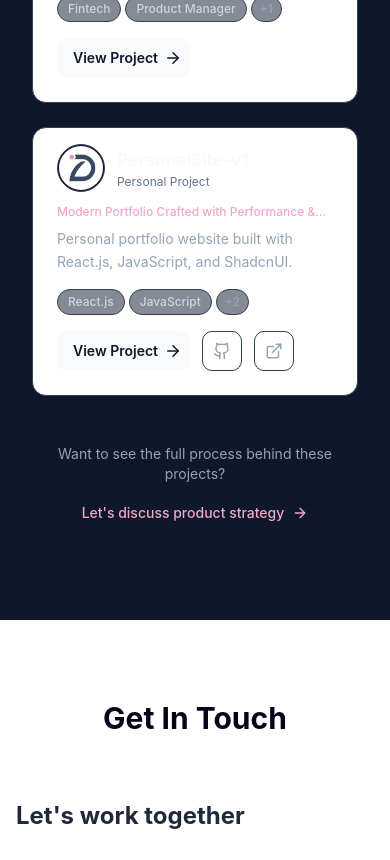
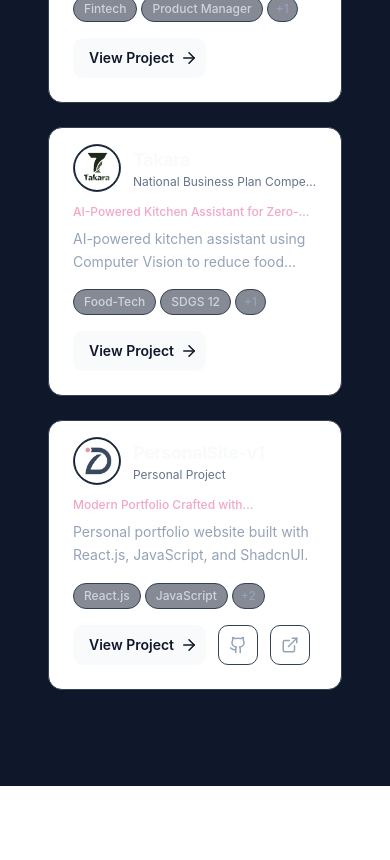
Before and after one commit to dvsalmah/PersonalSite-v1, a React (Vite) app: page / in a window 390 px wide. Shown: the part 5740-6600 px from the top of the page. Built offline with nearby package versions, Linux system fonts and the light colour scheme.

Commit message:
feat: add new project to projects section

```diff
--- a/src/page/Projects-section.jsx
+++ b/src/page/Projects-section.jsx
@@ -2,7 +2,7 @@ import React from 'react';
 import { Link } from 'react-router-dom';
 import { Card, CardContent } from '../components/ui/card';
 import { Badge } from '../components/ui/badge';
-import { Award, Target, ArrowRight, Github, ExternalLink } from 'lucide-react';
+import { ArrowRight, Github, ExternalLink } from 'lucide-react';
 
 const Projects = () => {
   const projects = [
@@ -12,7 +12,7 @@ const Projects = () => {
       tagline: "Smart Steps Towards Your Dream Career",
       description: "Comprehensive career development platform integrating job search, mentoring, and skill certification.",
       tags: ["Career-Tech", "Marketing Lead", "GTM Strategy", "3-Person Team"],
-      context: "Competition Project",
+      context: "National Business Plan Competition",
       logo: "/assets/urjobs-icon.webp"
     },
     {
@@ -21,7 +21,7 @@ const Projects = () => {
       tagline: "When 'Nothing to Wear' Meets 'What to Wear Next'",
       description: "Hybrid fashion assistant combining AI-powered recommendations with professional stylist consultations.",
       tags: ["Fashion-Tech", "Strategy Lead", "Product Vision", "3-Person Team"],
-      context: "Competition Project",
+      context: "National Business Plan Competition",
       logo: "/assets/styleme-icon.webp"
     },
     {
@@ -32,6 +32,15 @@ const Projects = () => {
       tags: ["Fintech", "Product Manager", "Agile/Scrum", "3-Person Team"],
       context: "Collaboration Project",
       logo: "/assets/saveup-icon.webp"
+    },
+    {
+      id: "takara",
+      title: "Takara",
+      tagline: "AI-Powered Kitchen Assistant for Zero-Waste Living",
+      description: "AI-powered kitchen assistant using Computer Vision to reduce food waste by 30%.",
+      tags: ["Food-Tech", "SDGS 12", "AI/Computer Vision", "3-Person Team"],
+      context: "National Business Plan Competition",
+      logo: "/assets/takara-icon.webp"
     },
     {
       id: "personalsite-v1",
@@ -46,10 +55,11 @@ const Projects = () => {
     }
   ];
 
+  const totalProjects = projects.length;
+
   return (
-    <section id="projects" className="relative py-24 bg-[#0F172A] text-slate-100 px-8 md:px-16 lg:px-24">
-      <div className="max-w-4xl lg:max-w-5xl mx-auto">
-        {/* Section Header */}
+    <section id="projects" className="py-24 bg-[#0F172A] text-slate-100 px-8 md:px-16 lg:px-24">
+      <div className="max-w-3xl md:max-w-4xl lg:max-w-5xl mx-auto px-4 md:px-0">
         <div className="text-center mb-12">
           <h2 className="text-3xl md:text-4xl font-bold text-[#F8FAFC] mb-4">
             Featured Projects
@@ -59,16 +69,31 @@ const Projects = () => {
           </p>
         </div>
 
-        {/* Projects Grid */}
-        <div className="grid grid-cols-1 md:grid-cols-2 lg:grid-cols-3 gap-6">
-          {projects.map((project, index) => (
+        <div className="grid grid-cols-1 md:grid-cols-4 lg:grid-cols-6 gap-6">
+          {projects.map((project, index) => {
+            const isLast = index === totalProjects - 1;
+            const isSecondLast = index === totalProjects - 2;
+            const remainderLg = totalProjects % 3;
+            const remainderMd = totalProjects % 2;
+            let positioningClass = "md:col-span-2 lg:col-span-2";
+            if (remainderLg === 2 && isSecondLast) {
+               positioningClass += " lg:col-start-2";
+            }
+            else if (remainderLg === 1 && isLast) {
+               positioningClass += " lg:col-start-3";
+            }
+            if (remainderMd === 1 && isLast) {
+                positioningClass += " md:col-start-2";
+            }
+
+            return (
               <Card
                 key={index}
-              className="bg-[#1E293B] text-card-foreground rounded-xl border border-slate-700 relative z-20 group hover:border-[#F1A7C6] transition-all duration-300 hover:-translate-y-2 hover:shadow-xl hover:shadow-[#F1A7C6]/10 flex flex-col overflow-hidden"
+                className={`bg-[#1E293B] text-card-foreground rounded-xl border border-slate-700 relative z-20 group hover:border-[#F1A7C6] transition-all duration-300 hover:-translate-y-2 hover:shadow-xl hover:shadow-[#F1A7C6]/10 flex flex-col overflow-hidden
+                ${positioningClass}`}
               >
                 <CardContent className="p-6 flex flex-col h-full">
 
-                {/* Project Header */}
                   <div className="flex items-center gap-3 mb-3">
                     <div className="h-12 w-12 mt-4 shrink-0 rounded-full bg-slate-900 flex items-center justify-center text-2xl border border-slate-700 group-hover:border-[#F1A7C6] transition-colors">
                       {project.logo.startsWith('/') || project.logo.startsWith('http') ? (
@@ -91,17 +116,14 @@ const Projects = () => {
                     </div>
                   </div>
 
-                {/* Tagline */}
                   <p className="text-[#F1A7C6] text-xs font-medium mb-2 line-clamp-1">
                     {project.tagline}
                   </p>
 
-                {/* Description */}
                   <p className="text-slate-400 text-sm font-normal leading-relaxed mb-4 line-clamp-2 flex-grow">
                     {project.description}
                   </p>
 
-                {/* Tags */}
                   <div className="flex flex-wrap gap-1 mb-4">
                     {project.tags.slice(0, 2).map((tag, idx) => (
                       <Badge
@@ -123,9 +145,7 @@ const Projects = () => {
                     )}
                   </div>
 
-                {/* CTA Buttons */}
                   <div className="flex items-center gap-3 mt-auto">
-                  {/* Button View Case Study / View Project */}
                     <Link
                       to={`/projects/${project.id}`}
                       className="relative bg-[#F8FAFC] text-slate-900 hover:bg-slate-100 hover:pr-10 font-semibold text-sm py-2.5 px-4 pr-8 rounded-lg flex items-center justify-start gap-2 transition-all duration-200 group/btn"
@@ -134,7 +154,6 @@ const Projects = () => {
                       <ArrowRight size={18} className="absolute right-2 transition-transform" />
                     </Link>
 
-                  {/* GitHub Button - Hanya muncul jika ada property github */}
                     {project.github && (
                       <a
                         href={project.github}
@@ -147,7 +166,6 @@ const Projects = () => {
                       </a>
                     )}
 
-                  {/* Live Demo Button - Hanya muncul jika ada property liveDemo */}
                     {project.liveDemo && (
                       <a
                         href={project.liveDemo}
@@ -163,21 +181,8 @@ const Projects = () => {
 
                 </CardContent>
               </Card>
-          ))}
-        </div>
-
-        {/* Optional: Section Footer with CTA */}
-        <div className="mt-12 text-center">
-          <p className="text-slate-400 text-sm mb-4">
-            Want to see the full process behind these projects?
-          </p>
-          <Link
-            to="/#contact"
-            className="inline-flex items-center gap-2 text-[#F1A7C6] hover:text-[#F8FAFC] font-medium text-sm transition-colors"
-          >
-            Let's discuss product strategy
-            <ArrowRight size={16} />
-          </Link>
+            );
+          })}
         </div>
       </div>
     </section>
```
Also changed, not shown: public/assets/takara-icon.webp (added). Lines whose indentation alone changed are shown as unchanged.
